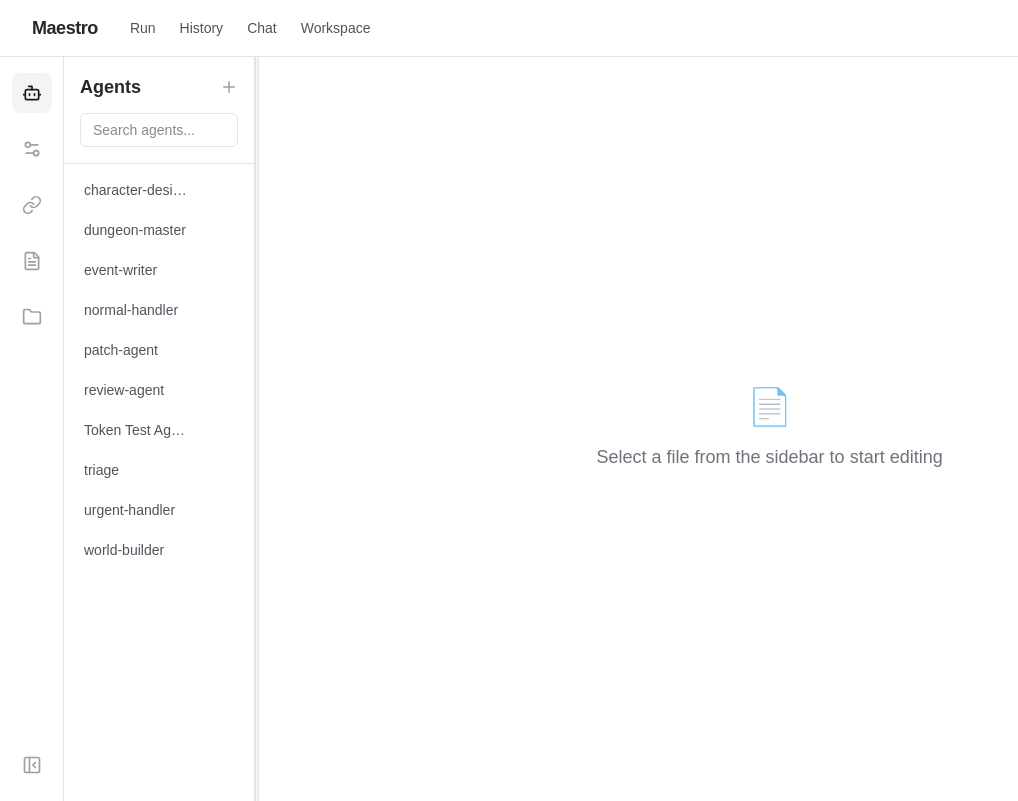
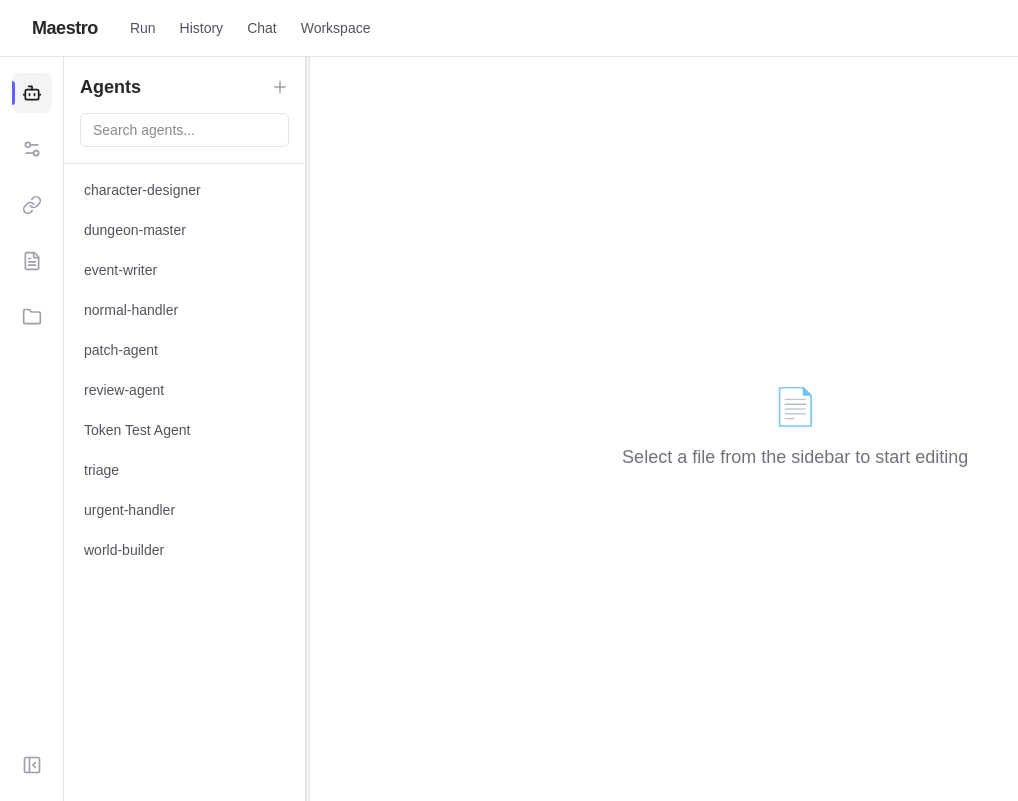
Before and after one commit to jasonhui1/maestro-playground, a Next.js app: page /workspace in a window 1280 px wide. Shown: the whole page, without its empty margins (0-1018 px from the left). Built offline with nearby package versions, Linux system fonts and the light colour scheme.

Commit message:
sidebar collapse + real time node move

```diff
--- a/app/workspace/layout.tsx
+++ b/app/workspace/layout.tsx
@@ -1,35 +1,53 @@
 'use client'
-import Sidebar from '@/components/workspace/Sidebar'
-import { Suspense } from 'react'
-import { Group, Panel, Separator } from 'react-resizable-panels'
+import Sidebar, { CategoryNavigation } from '@/components/workspace/Sidebar'
+import { Suspense, useEffect, useRef } from 'react'
+import { Group, Panel, Separator, type PanelImperativeHandle } from 'react-resizable-panels'
 import { useWorkspaceUiStore } from '@/hooks/store/useWorkspaceUiStore'
-import { PanelLeftOpen } from 'lucide-react'
 
 export default function WorkspaceLayout({ children }: { children: React.ReactNode }) {
   const collapsed = useWorkspaceUiStore(s => s.sidebarCollapsed)
+  const panelRef = useRef<PanelImperativeHandle>(null)
+
+  useEffect(() => {
+    const panel = panelRef.current
+    if (panel) {
+      if (collapsed) {
+        panel.collapse()
+      } else {
+        panel.expand()
+      }
+    }
+  }, [collapsed])
+
   return (
-    <div className="h-[calc(100vh-3.5rem)] overflow-hidden">
+    <div className="h-[calc(100vh-3.5rem)] overflow-hidden flex flex-row bg-white">
+      <CategoryNavigation />
+      <div className="flex-1 h-full min-w-0">
         <Group orientation="horizontal">
-        {collapsed ? (
-          <div className="w-9 h-full border-r border-zinc-200 bg-white flex flex-col items-center py-3">
-            <button onClick={() => useWorkspaceUiStore.getState().toggleSidebar()} className="text-zinc-500 hover:text-zinc-900" aria-label="Open sidebar">
-              <PanelLeftOpen size={18} />
-            </button>
-          </div>
-        ) : (
-          <>
-            <Panel defaultSize="20%" minSize="15%" maxSize="40%">
+          <Panel
+            panelRef={panelRef}
+            defaultSize="20%"
+            minSize="15%"
+            maxSize="40%"
+            collapsible={true}
+            onResize={(size) => {
+              if (size.asPercentage === 0) {
+                useWorkspaceUiStore.setState({ sidebarCollapsed: true })
+              } else {
+                useWorkspaceUiStore.setState({ sidebarCollapsed: false })
+              }
+            }}
+          >
             <Suspense fallback={<div className="h-full border-r border-zinc-200 bg-white p-4">Loading sidebar...</div>}>
               <Sidebar />
             </Suspense>
           </Panel>
           <Separator className="w-1 bg-zinc-100 hover:bg-zinc-200 transition-colors border-x border-zinc-200" />
-          </>
-        )}
           <Panel>
             <main className="h-full overflow-auto bg-white">{children}</main>
           </Panel>
         </Group>
       </div>
+    </div>
   )
 }
--- a/app/workspace/page.tsx
+++ b/app/workspace/page.tsx
@@ -65,6 +65,7 @@ function WorkspaceContent() {
   }, [type, parsedChain, editorAgents, editorChains])
 
   const dockSide = useWorkspaceUiStore(s => s.dockSide)
+  const panelCollapsed = useWorkspaceUiStore(s => s.panelCollapsed)
   // Persisted panel size percentage driven from useWorkspaceUiStore
   const panelSize = useWorkspaceUiStore(s => s.panelSize)
 
@@ -206,9 +207,39 @@ function WorkspaceContent() {
               <WorkspaceSkeleton />
             </div>
           </div>
+                ) : panelCollapsed ? (
+          <div className={`h-full flex ${dockSide === 'right' ? 'flex-row' : 'flex-col'}`}>
+            <div className="flex-1 min-h-0">
+              {type === 'chain' && chainView === 'graph' && parsedChain ? (
+                <ChainEditor
+                  key={slug}
+                  slug={slug}
+                  initialChain={parsedChain}
+                  agents={editorAgents}
+                  contextFiles={editorContext}
+                  refetchAgents={refetchEditorData}
+                  initialSeedPrompt={seedParam}
+                  chains={editorChains}
+                  onSaveStatus={setGraphSaveStatus}
+                />
+              ) : (
+                <div className="h-full p-6 pt-4">
+                  <FileEditor
+                    content={content}
+                    onChange={setContent}
+                    status={status}
+                    error={saveError}
+                    type={type}
+                    language={type === 'agent' || type === 'skill' || type === 'chain' || type === 'template' ? 'markdown' : 'yaml'}
+                  />
+                </div>
+              )}
+            </div>
+            <DockPanel type={type} slug={slug} view={view} issues={dockIssues} onSelectIssueNode={() => {}} />
+          </div>
         ) : (
           <Group orientation={dockSide === 'right' ? 'horizontal' : 'vertical'}>
-            <Panel minSize={30}>
+            <Panel minSize="30%">
               <div className="h-full flex flex-col">
                 <div className="flex-1 min-h-0">
                   {type === 'chain' && chainView === 'graph' && parsedChain ? (
@@ -239,8 +270,8 @@ function WorkspaceContent() {
               </div>
             </Panel>
             <Separator className={`bg-zinc-100 hover:bg-zinc-200 transition-colors ${dockSide === 'right' ? 'w-1 border-x' : 'h-1 border-y'} border-zinc-200`} />
-            <Panel defaultSize={`${panelSize}%`} minSize={10}
-              onResize={(size) => useWorkspaceUiStore.getState().setPanelSize(size.asPercentage)}>
+            <Panel defaultSize={`${panelSize}%`} minSize="10%"
+              onResize={(size) => useWorkspaceUiStore.getState().setPanelSize(size as unknown as number)}>
               <DockPanel type={type} slug={slug} view={view} issues={dockIssues} onSelectIssueNode={() => {}} />
             </Panel>
           </Group>
--- a/components/editor/AgentDrawer.tsx
+++ b/components/editor/AgentDrawer.tsx
@@ -40,7 +40,7 @@ export default function AgentDrawer({ slug, agentName, onClose, onSaved }: {
   }
 
   return (
-    <div className="absolute right-0 top-0 bottom-0 w-[380px] bg-white border-l border-zinc-200 shadow-xl z-30 flex flex-col">
+    <div className="h-full bg-white flex flex-col">
       <div className="px-4 py-2 border-b border-zinc-100 flex items-center justify-between">
         <div>
           <div className="text-[10px] font-bold text-zinc-400 uppercase tracking-widest">Agent · its own file</div>
--- a/components/workspace/Sidebar.tsx
+++ b/components/workspace/Sidebar.tsx
@@ -16,9 +16,10 @@ import {
   Search,
   X,
   AlertTriangle,
-  PanelLeftClose
+  PanelLeftClose,
+  PanelLeftOpen
 } from 'lucide-react';
-import { useWorkspaceUiStore } from '@/hooks/store/useWorkspaceUiStore';
+import { useWorkspaceUiStore, type EntityType } from '@/hooks/store/useWorkspaceUiStore';
 import { useToastStore } from '@/hooks/store/useToastStore';
 
 interface WorkspaceData {
@@ -29,8 +30,6 @@ interface WorkspaceData {
   context: { slug: string; name: string; filePath: string }[];
 }
 
-type EntityType = 'agent' | 'skill' | 'chain' | 'template' | 'context';
-
 export default function Sidebar() {
   const [data, setData] = useState<WorkspaceData | null>(null);
   const [loading, setLoading] = useState(true);
@@ -38,11 +37,12 @@ export default function Sidebar() {
   const [searchQuery, setSearchQuery] = useState('');
   const [favorites, setFavorites] = useState<string[]>([]);
   const [isModalOpen, setIsModalOpen] = useState(false);
+  const activeCategory = useWorkspaceUiStore((s) => s.activeCategory);
+  const setActiveCategory = useWorkspaceUiStore((s) => s.setActiveCategory);
   const [modalType, setModalType] = useState<EntityType>('agent');
   const [newName, setNewName] = useState('');
   const [fromTemplate, setFromTemplate] = useState<string>('');
   const [isCreating, setIsCreating] = useState(false);
-  const [activeCategory, setActiveCategory] = useState<EntityType>('agent');
   const [itemToDelete, setItemToDelete] = useState<{ type: EntityType, slug: string, name: string } | null>(null);
   const [isDeleting, setIsDeleting] = useState(false);
 
@@ -57,7 +57,7 @@ export default function Sidebar() {
     if (activeType) {
       setActiveCategory(activeType as EntityType);
     }
-  }, [activeType]);
+  }, [activeType, setActiveCategory]);
 
   useEffect(() => {
     async function fetchData() {
@@ -278,41 +278,7 @@ export default function Sidebar() {
   ];
 
   return (
-    <aside className="w-full h-full flex flex-row select-none bg-white">
-      {/* Category Navigation (Left Bar) */}
-      <div className="w-[64px] h-full flex flex-col items-center py-4 gap-4 border-r border-zinc-200 shrink-0">
-        {categories.map((cat) => {
-          const Icon = cat.icon;
-          const isActive = activeCategory === cat.id;
-          return (
-            <button
-              key={cat.id}
-              onClick={() => setActiveCategory(cat.id)}
-              className={`p-2.5 rounded-lg transition-colors ${
-                isActive
-                  ? 'bg-zinc-100 text-zinc-900'
-                  : 'text-zinc-400 hover:text-zinc-600 hover:bg-zinc-50'
-              }`}
-              title={cat.label}
-              aria-label={cat.label}
-              aria-pressed={isActive}
-            >
-              <Icon size={20} />
-            </button>
-          );
-        })}
-        <button
-          onClick={() => useWorkspaceUiStore.getState().toggleSidebar()}
-          className="mt-auto p-2.5 rounded-lg text-zinc-400 hover:text-zinc-600 hover:bg-zinc-50"
-          title="Collapse sidebar"
-          aria-label="Collapse sidebar"
-        >
-          <PanelLeftClose size={20} />
-        </button>
-      </div>
-
-      {/* Content Area (Right Panel) */}
-      <div className="flex-1 h-full flex flex-col border-r border-zinc-200 min-w-0">
+    <div className="w-full h-full flex flex-col border-r border-zinc-200 min-w-0 bg-white">
         <div className="p-4 border-b border-zinc-200 bg-white">
           <div className="flex items-center justify-between mb-3">
             <h2 className="text-lg font-semibold text-zinc-800 capitalize">
@@ -401,7 +367,7 @@ export default function Sidebar() {
             )}
           </ul>
         </nav>
-      </div>
+
 
       {/* Creation Modal */}
       {isModalOpen && (
@@ -506,6 +472,63 @@ export default function Sidebar() {
           </div>
         </div>
       )}
-    </aside>
+    </div>
   );
 }
+
+export function CategoryNavigation() {
+  const activeCategory = useWorkspaceUiStore((s) => s.activeCategory);
+  const setActiveCategory = useWorkspaceUiStore((s) => s.setActiveCategory);
+  const collapsed = useWorkspaceUiStore((s) => s.sidebarCollapsed);
+
+  const categories = [
+    { id: 'agent' as EntityType, label: 'Agents', icon: Bot },
+    { id: 'skill' as EntityType, label: 'Skills', icon: Settings2 },
+    { id: 'chain' as EntityType, label: 'Chains', icon: LinkIcon },
+    { id: 'template' as EntityType, label: 'Templates', icon: FileText },
+    { id: 'context' as EntityType, label: 'Context', icon: Folder },
+  ];
+
+  return (
+    <div className="w-[64px] h-[100%] flex flex-col items-center py-4 gap-4 border-r border-zinc-200 bg-white shrink-0 select-none">
+      {categories.map((cat) => {
+        const Icon = cat.icon;
+        const isActive = activeCategory === cat.id;
+        return (
+          <button
+            key={cat.id}
+            onClick={() => {
+              if (isActive) {
+                useWorkspaceUiStore.getState().toggleSidebar();
+              } else {
+                setActiveCategory(cat.id);
+                useWorkspaceUiStore.setState({ sidebarCollapsed: false });
+              }
+            }}
+            className={`p-2.5 rounded-lg transition-colors relative ${
+              isActive
+                ? 'bg-zinc-100 text-zinc-900'
+                : 'text-zinc-400 hover:text-zinc-600 hover:bg-zinc-50'
+            }`}
+            title={cat.label}
+            aria-label={cat.label}
+            aria-pressed={isActive}
+          >
+            {isActive && (
+              <div className="absolute left-0 top-2 bottom-2 w-[3px] bg-indigo-500 rounded-r" />
+            )}
+            <Icon size={20} />
+          </button>
+        );
+      })}
+      <button
+        onClick={() => useWorkspaceUiStore.getState().toggleSidebar()}
+        className="mt-auto p-2.5 rounded-lg text-zinc-400 hover:text-zinc-600 hover:bg-zinc-50"
+        title={collapsed ? "Expand sidebar" : "Collapse sidebar"}
+        aria-label={collapsed ? "Expand sidebar" : "Collapse sidebar"}
+      >
+        {collapsed ? <PanelLeftOpen size={20} /> : <PanelLeftClose size={20} />}
+      </button>
+    </div>
+  );
+}
--- a/hooks/store/useWorkspaceUiStore.ts
+++ b/hooks/store/useWorkspaceUiStore.ts
@@ -4,6 +4,7 @@ import { persist } from 'zustand/middleware'
 import type { PanelTab } from '../../lib/tabClamp'
 
 export type DockSide = 'bottom' | 'right'
+export type EntityType = 'agent' | 'skill' | 'chain' | 'template' | 'context'
 
 interface WorkspaceUiStore {
   dockSide: DockSide
@@ -12,12 +13,14 @@ interface WorkspaceUiStore {
   activeTab: PanelTab
   sidebarCollapsed: boolean
   paletteCollapsed: boolean
+  activeCategory: EntityType
   setDockSide: (s: DockSide) => void
   togglePanel: () => void
   setPanelSize: (px: number) => void
   setActiveTab: (t: PanelTab) => void
   toggleSidebar: () => void
   togglePalette: () => void
+  setActiveCategory: (cat: EntityType) => void
 }
 
 export const useWorkspaceUiStore = create<WorkspaceUiStore>()(
@@ -29,12 +32,14 @@ export const useWorkspaceUiStore = create<WorkspaceUiStore>()(
       activeTab: 'output',
       sidebarCollapsed: false,
       paletteCollapsed: false,
+      activeCategory: 'agent',
       setDockSide: (s) => set({ dockSide: s }),
       togglePanel: () => set((st) => ({ panelCollapsed: !st.panelCollapsed })),
       setPanelSize: (n) => set({ panelSize: Math.max(10, Math.min(80, n)) }),
       setActiveTab: (t) => set({ activeTab: t }),
       toggleSidebar: () => set((st) => ({ sidebarCollapsed: !st.sidebarCollapsed })),
       togglePalette: () => set((st) => ({ paletteCollapsed: !st.paletteCollapsed })),
+      setActiveCategory: (cat) => set({ activeCategory: cat }),
     }),
     { name: 'maestro_workspace_ui' },
   ),
```
Also changed, not shown: components/editor/ChainCanvas.tsx (+25 -15 lines), components/editor/ChainEditor.tsx (+25 -1 lines), components/workspace/DockPanel.tsx (+5 -5 lines), workspace/chains/refine-loop.md (+10 -10 lines), workspace/chains/story-chain.md (+6 -6 lines). Lines whose indentation alone changed are shown as unchanged.
